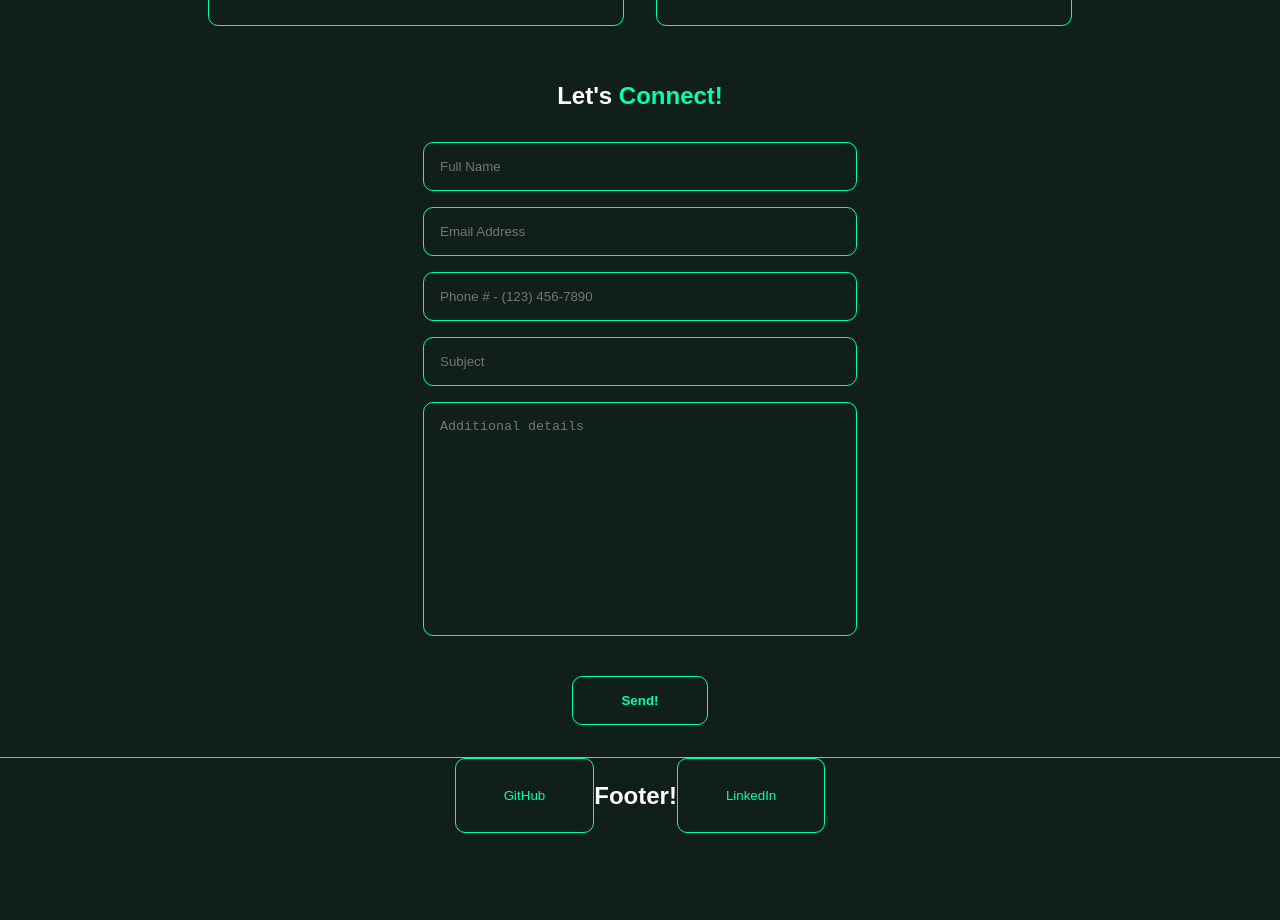
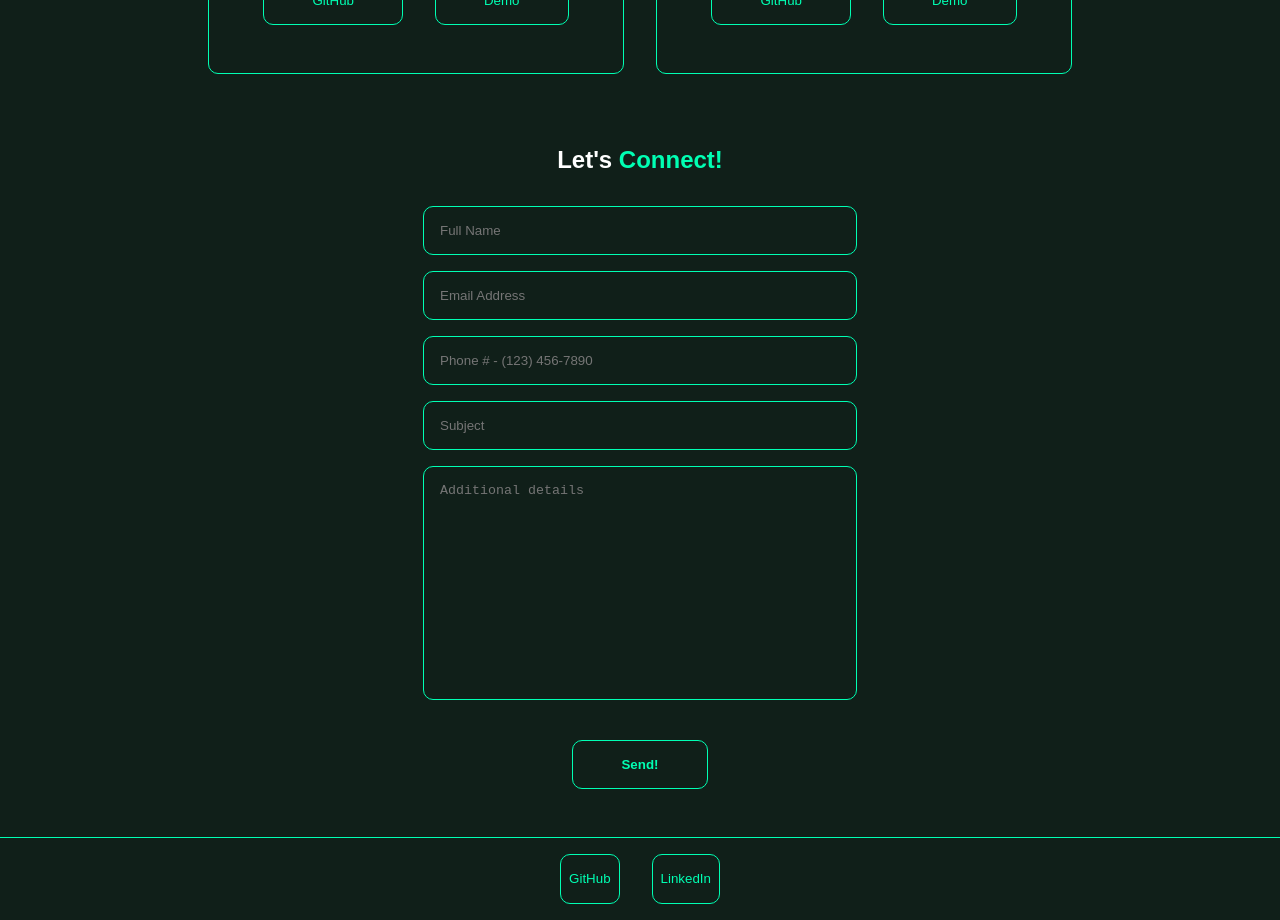
Before and after one commit to dwilliams304/portfolio-website-v2, a React (Vite) app: page / in a window 1280 px wide. Shown: the part 1620-2540 px from the top of the page. Before the commit the page ends 2453 px from the top, so only its background shows below. Built offline with nearby package versions, Linux system fonts and the light colour scheme.

Commit message:
More styling

```diff
--- a/src/components/layout/Footer.jsx
+++ b/src/components/layout/Footer.jsx
@@ -1,11 +1,8 @@
-function Footer(){
+export default function Footer(){
     return(
         <footer>
             <button>GitHub</button>
-            <h2>Footer!</h2>
             <button>LinkedIn</button>
         </footer>
     )
 }
-
-export default Footer;
--- a/src/components/layout/NavBar.jsx
+++ b/src/components/layout/NavBar.jsx
@@ -1,6 +1,6 @@
 
 
-function NavBar(){
+export default function NavBar(){
     return(
         <nav>
             <h1>daviswilliams.dev</h1>
@@ -13,5 +13,3 @@ function NavBar(){
         </nav>
     )
 }
-
-export default NavBar;
--- a/src/styles/index.css
+++ b/src/styles/index.css
@@ -11,6 +11,7 @@
   -moz-osx-font-smoothing: grayscale;
 
   --primaryColor: #101f19;
+  --primaryLighterColor: #225540;
   --secondaryColor: #00ffb3;
   --tertiaryColor: #919191;
   --tertiaryLighter: #E6E8E6;
@@ -36,6 +37,7 @@ nav {
   display: flex;
   position: sticky;
   top: 0;
+  z-index: 50;
   justify-content: end;
   text-align: center;
   align-items: center;
@@ -72,7 +74,7 @@ nav a:hover{
   justify-content: center;
   align-items: center;
   text-align: center;
-  margin: 2rem auto;
+  margin: 3rem auto;
 }
 
 button {
@@ -82,6 +84,14 @@ button {
   border-radius: 10px;
 
   color: var(--secondaryColor);
+  transition: all 0.4s ease-out;
+}
+button:hover{
+  cursor: pointer;
+  background-color: var(--secondaryColor);
+  color: var(--primaryColor);
+  border: 1px solid none;
+  scale: 1.1;
 }
 
 span.highlight{
@@ -91,6 +101,13 @@ span.highlight{
 footer {
   display: flex;
   justify-content: center;
+  align-items: center;
   background-color: var(--primaryColor);
   border-top: 1px solid var(--secondaryColor);
 }
+
+footer button {
+  padding: 0.5rem;
+  margin: 1rem;
+  height: 50px;
+}
--- a/src/styles/section-styles/contact.css
+++ b/src/styles/section-styles/contact.css
@@ -4,6 +4,7 @@
   justify-content: center;
   align-items: center;
 }
+
 .contact form input,
 textarea{
   padding: 1rem;
--- a/src/styles/section-styles/projects.css
+++ b/src/styles/section-styles/projects.css
@@ -12,6 +12,12 @@ div.project {
 
     width: 350px;
     text-wrap: wrap;
+
+    transition: all 0.2s ease-in-out;
+}
+div.project:hover{
+    background-color: var(--primaryLighterColor);
+    scale: 1.05;
 }
 
 div.project button {
@@ -22,7 +28,11 @@ div.project button {
     border-radius: 10px;
 
     color: var(--secondaryColor);
+
+    transition: all 0.2s ease-in-out;
 }
 div.project button:hover{
-    cursor: pointer;
+    background-color: var(--secondaryColor);
+    color: var(--primaryColor);
+
 }
```
